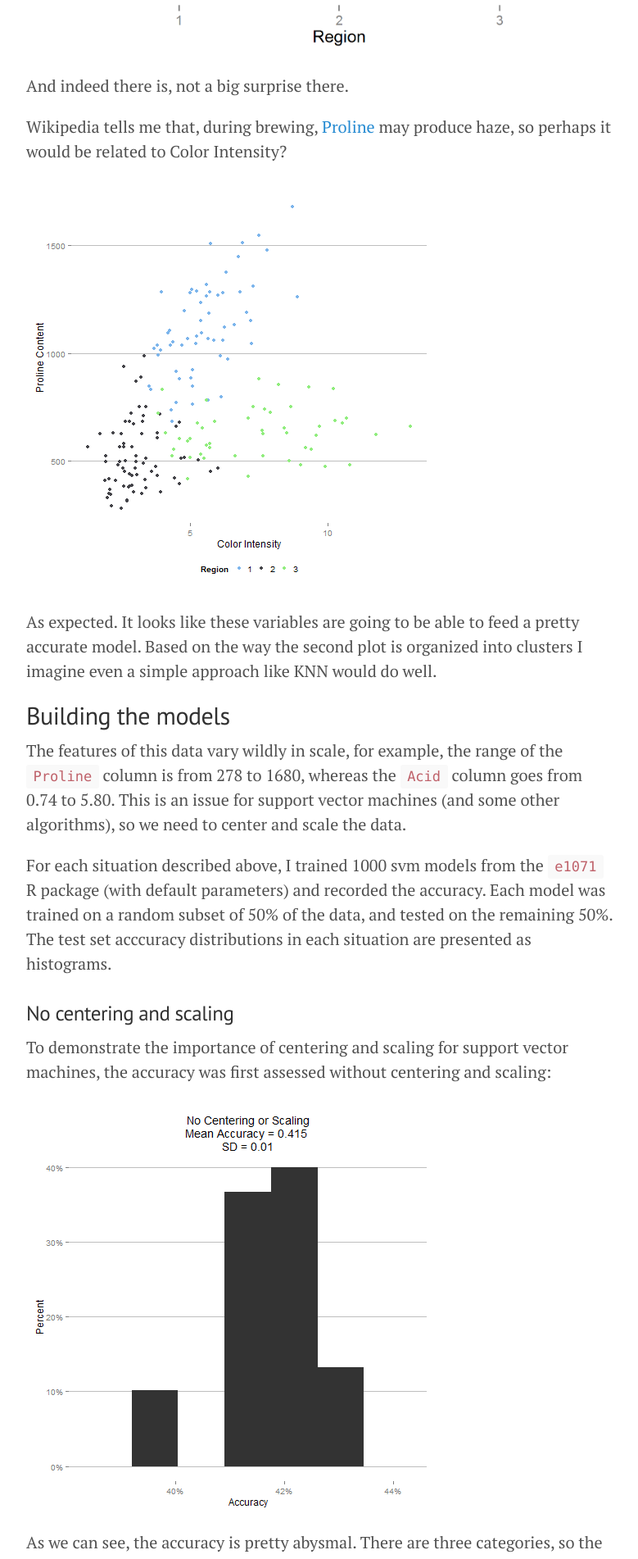
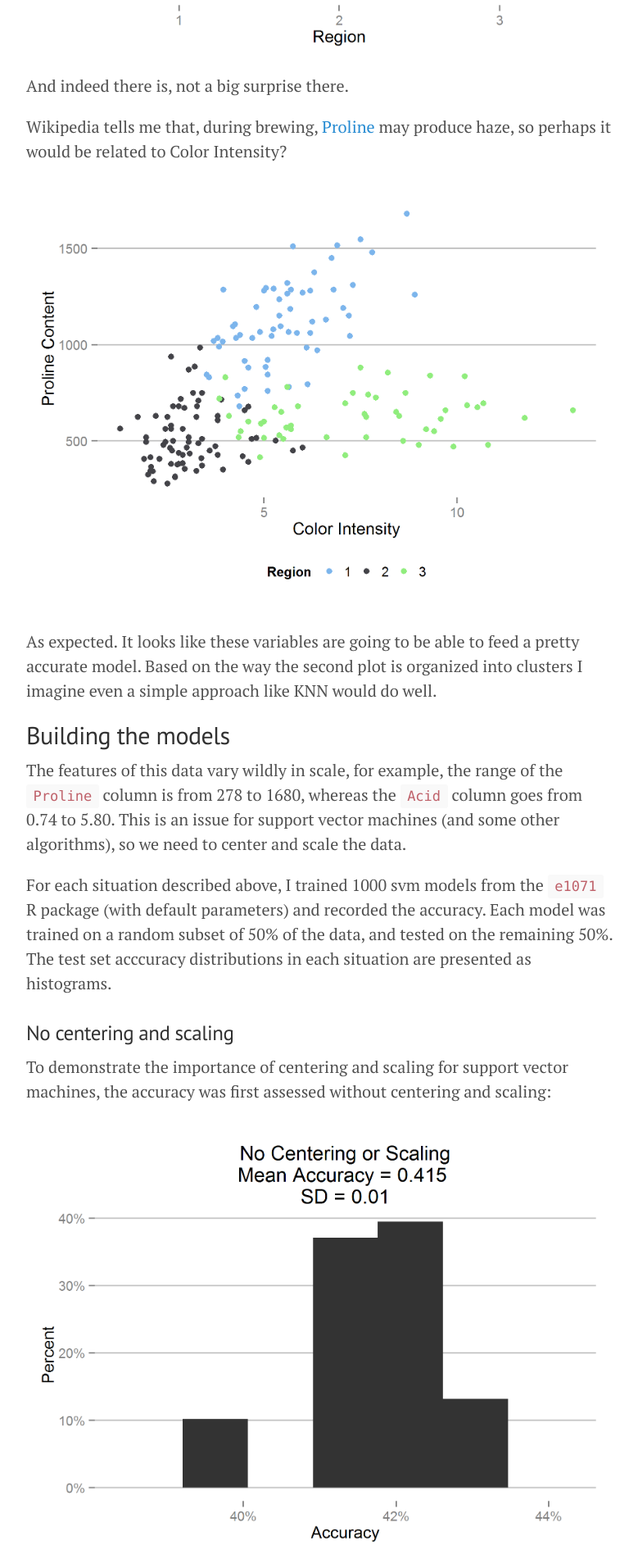
Before and after one commit to joelcarlson/joelcarlson.github.io, a Jekyll site: the page built from _posts/2015-08-18-CentreScale.md, in a window 1280 px wide. Shown: the part 2502-4404 px from the top of the page at 82% size, without its empty margins (248-1027 px from the left). Built offline with Jekyll 4.4.1, drawn with Linux system fonts in a browser that asks for light colours; Markdown is read by kramdown in place of the engine named in the settings.

Commit message:
Change figures for CentreScale

```diff
--- a/_posts/2015-08-18-CentreScale.md
+++ b/_posts/2015-08-18-CentreScale.md
@@ -114,7 +114,7 @@ And indeed there is, not a big surprise there.
 
 Wikipedia tells me that, during brewing, [Proline](https://en.wikipedia.org/wiki/Proline) may produce haze, so perhaps it would be related to Color Intensity?
 
-![center](/figs/CentreScale/unnamed-chunk-5-1.png)
+![center](/figs/CentreScale/plot2.png)
 
 As expected. It looks like these variables are going to be able to feed a pretty accurate model. Based on the way the second plot is organized into clusters I imagine even a simple approach like KNN would do well.
 
@@ -128,7 +128,7 @@ For each situation described above, I trained 1000 svm models from the `e1071` R
 
 To demonstrate the importance of centering and scaling for support vector machines, the accuracy was first assessed without centering and scaling:
 
-![center](/figs/CentreScale/unnamed-chunk-6-1.png)
+![center](/figs/CentreScale/plot3.png)
 
 As we can see, the accuracy is pretty abysmal. There are three categories, so the mean of 0.415 is better than guessing, but not by much. Of course, this was expected, centering and scaling are a necessary step for svms.
 
@@ -136,7 +136,7 @@ As we can see, the accuracy is pretty abysmal. There are three categories, so th
 
 This time we scale the training and test together, and then split them apart for training of the model. This means that there is some information from the test set leaking into the training set, and vice versa.
 
-![center](/figs/CentreScale/unnamed-chunk-7-1.png)
+![center](/figs/CentreScale/plot4.png)
 
 Clearly that made the difference, accuracy is nearly perfect.
 
@@ -144,7 +144,7 @@ Clearly that made the difference, accuracy is nearly perfect.
 
 Well, this is the right way.
 
-![center](/figs/CentreScale/unnamed-chunk-8-1.png)
+![center](/figs/CentreScale/plot5.png)
 
 So, it appears that there is just the teeensiest increase in accuracy if we do it the right way. Is it statistically significant, though?
 
@@ -167,7 +167,7 @@ We can assess whether or not there is a difference in the mean accuracy between
       0.939 0.936
 {% endhighlight %}
 
-![center](/figs/CentreScale/unnamed-chunk-10-1.png)
+![center](/figs/CentreScale/plot6.png)
 
 The difference is extremely small, but exists, and is statistically significant.
 
```
Also changed, not shown: figs/CentreScale/plot2.png (added), figs/CentreScale/plot3.png (added), figs/CentreScale/plot4.png (added), figs/CentreScale/plot5.png (added), figs/CentreScale/plot6.png (added).
